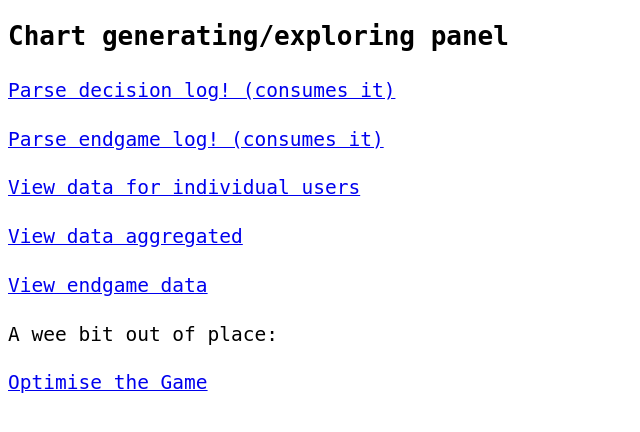
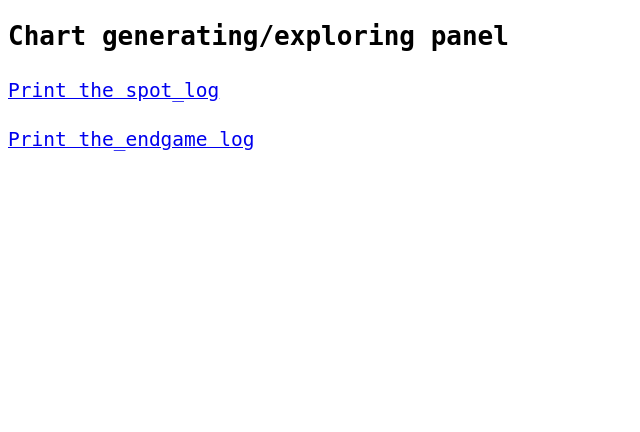
Before and after one commit to nadvamir/gofish-lite, a Django app: page /charts/ in a window 1280 px wide. Shown: the top 432 px of the page, without its empty margins (0-640 px from the left). Run offline with Django 3.2, Linux system fonts and the light colour scheme; the visitor is signed in with stand-in values (Sample User, id 1); parts of the project's set-up code (start-up, migrations or seed data) failed here and were passed over; some libraries are stand-ins or nearby versions.

Commit message:
Print logfiles in the admin

```diff
--- a/gofish_project/charts/urls.py
+++ b/gofish_project/charts/urls.py
@@ -4,6 +4,9 @@ from charts import views
 urlpatterns = patterns('',
         # index page, to show the options
         url(r'^$', views.index, name='index'),
+
+        url(r'^print_logs/$', views.printLogs),
+        url(r'^print_end_logs/$', views.printEndLogs),
 
         # consumes log and creates database entries from it
         url(r'^parse_log/$', views.parseLog),
--- a/gofish_project/charts/views.py
+++ b/gofish_project/charts/views.py
@@ -23,6 +23,30 @@ def index(request):
     # We make use of the shortcut function to make our lives easier.
     # Note that the first parameter is the template we wish to use.
     return render_to_response('charts/index.html', context_dict, context)
+
+@user_passes_test(lambda u: u.is_superuser)
+def printLogs(request):
+    logData = DataPoint.csvHeader() + "\n"
+    # parse the log file
+    with open('gofish.log', 'r') as f:
+        logData += f.read()
+
+    # report on the number of processed lines
+    context = RequestContext(request)
+    context_dict = {'logData': logData}
+    return render_to_response('charts/log_print.csv', context_dict, context)
+
+@user_passes_test(lambda u: u.is_superuser)
+def printEndLogs(request):
+    logData = EndGame.csvHeader() + "\n"
+    # parse the log file
+    with open('end.log', 'r') as f:
+        logData += f.read()
+
+    # report on the number of processed lines
+    context = RequestContext(request)
+    context_dict = {'logData': logData}
+    return render_to_response('charts/log_print.csv', context_dict, context)
 
 @user_passes_test(lambda u: u.is_superuser)
 def parseLog(request):
--- a/gofish_project/templates/charts/index.html
+++ b/gofish_project/templates/charts/index.html
@@ -22,13 +22,15 @@ a:visited {
     <header><h1>Chart generating/exploring panel</h1></header>
 
     <section>
-        <p><a href="parse_log">Parse decision log! (consumes it)</a></p>
+        <p><a href="print_logs">Print the spot_log</a></p>
+        <p><a href="print_end_logs">Print the_endgame log</a></p>
+        <!--p><a href="parse_log">Parse decision log! (consumes it)</a></p>
         <p><a href="parse_end_log">Parse endgame log! (consumes it)</a></p>
         <p><a href="data_by_user">View data for individual users</a></p>
         <p><a href="data_aggregated">View data aggregated</a></p>
         <p><a href="data_endgame">View endgame data</a></p>
         <p>A wee bit out of place:</p>
-        <p><a href="optimise">Optimise the Game</a></p>
+        <p><a href="optimise">Optimise the Game</a></p-->
     </section>
 </body>
 </html>
--- /dev/null
+++ b/gofish_project/templates/charts/log_print.csv
@@ -0,0 +1 @@
+<pre>{{ logData }}</pre>
```
Also changed, not shown: gofish_project/charts/models.py (+10 -0 lines).
